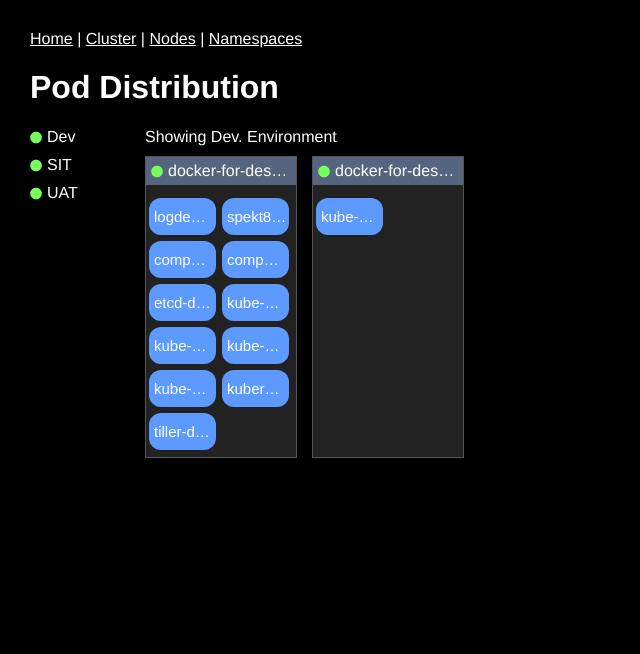
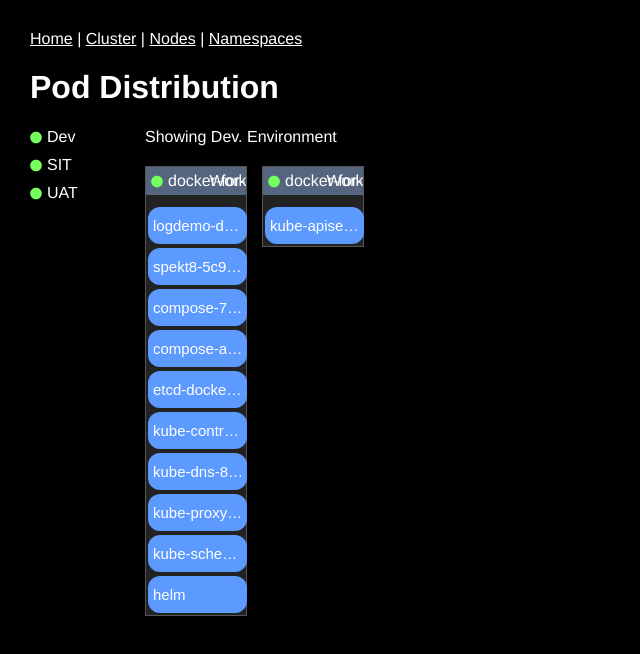
Before and after one commit to tangolab/kube-vue, a Vue app: page /#/cluster in a window 1280 px wide. Shown: the top 654 px of the page, without its empty margins (0-640 px from the left). Built offline with nearby package versions, Linux system fonts and the light colour scheme.

Commit message:
Style changes, mostly

```diff
--- a/src/views/Cluster.vue
+++ b/src/views/Cluster.vue
@@ -16,11 +16,12 @@
     <div class="pods">
       <div class="env">Showing Dev. Environment</div>
       <div class="node" v-for="node in nodes.items" :key="node.metadata.uid">
-        <div class="header">
-          <i class="fas fa-circle"></i>{{ node.metadata.name }}
+        <div v-bind:class="[role(node)==='Proxy'? proxyClass : role(node)==='Master'? masterClass: headerClass]">
+          <div class="left"><i class="fas fa-circle"></i>{{ node.metadata.name }} </div>
+          <div class="right">{{role(node)}}</div>
         </div>
-        <div class="box" v-for="pod in podsInNode(node.metadata.name)" :key="pod.metadata.uid">
-          {{pod.metadata.name}}
+        <div class="pod" v-for="pod in podsInNode(node.metadata.name)" :key="pod.metadata.uid">
+          <div class="box" v-if="myPod(pod)">{{plainPodName(pod)}}</div>
         </div>
       </div>
     </div>
@@ -28,87 +29,157 @@
 </template>
 
 <script>
-  import axios from 'axios'
-  import nodesJson from '../assets/nodes.json'
-  import podsJson from '../assets/pods.json'
+import axios from "axios";
+import nodesJson from "../assets/nodes.json";
+import podsJson from "../assets/pods.json";
 
 export default {
   data() {
     return {
+      proxyClass: 'proxy',
+      masterClass: 'master',
+      headerClass: 'header',
       nodes: [],
       pods: [],
       errors: []
-      }
+    };
   },
 
   methods: {
+    plainPodName(pod) {
+      if (pod.metadata.labels) {
+        var name = pod.metadata.labels.app;
+        if (name) {
+        } else {
+          name = pod.metadata.name;
+        }
+      } else {
+        name = pod.metadata.name;
+      }
+      return name;
+
+      /* if(podName.match(/mvdls-ui/g)){
+          return "mvdls-ui"
+        }
+          var ind = podName.indexOf("-")
+          if (ind > 0){
+            return podName.substring(0,ind)
+          }else{
+            return podName
+          } */
+    },
+    role(node) {
+      var isMaster = node.metadata.labels["role"] === "master";
+      var isProxy = node.metadata.labels["proxy"] === "true";
+      return isMaster ? "Master" : isProxy ? "Proxy" : "Worker";
+    },
     getNamespace: function() {
-        return this.$route.params['ns']
+      return this.$route.params["ns"];
     },
-      podsInNode(node){
-        return this.pods.items.filter(m => m.spec.nodeName === node)
+    podsInNode(node) {
+      return this.pods.items.filter(m => m.spec.nodeName === node);
+    },
+    myPod(pod) {
+        return !(pod.metadata.name.match(/es-/g) ||
+          pod.metadata.name.match(/metrics/g) ||
+          pod.metadata.name.match(/metering/g) ||
+          pod.metadata.name.match(/vulnerability/g) ||
+          pod.metadata.name.match(/k8s-proxy/g) ||
+          pod.metadata.name.match(/k8s-proxy/g) ||
+          pod.metadata.name.match(/prometh/g) ||
+          pod.metadata.name.match(/calico/g))
     },
     refreshNodes: function(url) {
       if (process.env.NODE_ENV === "development") {
-          this.nodes = nodesJson
+        this.nodes = nodesJson;
       } else {
-          axios.get(url, {
+        axios
+          .get(url, {
             headers: {
-                'Content-Type': 'application/json',
+              "Content-Type": "application/json"
             }
           })
           .then(response => {
             // JSON responses are automatically parsed.
-              this.nodes = response.data
+            this.nodes = response.data;
           })
           .catch(e => {
-              this.errors.push(e)
-            })
+            this.errors.push(e);
+          });
       }
     },
     refreshPods: function(url) {
       if (process.env.NODE_ENV === "development") {
-          this.pods = podsJson
+        this.pods = podsJson;
       } else {
-          axios.get(url, {
+        axios
+          .get(url, {
             headers: {
-                'Content-Type': 'application/json',
+              "Content-Type": "application/json"
             }
           })
           .then(response => {
             // JSON responses are automatically parsed.
-              this.pods = response.data
+            this.pods = response.data;
           })
           .catch(e => {
-              this.errors.push(e)
-            })
+            this.errors.push(e);
+          });
       }
     }
   },
   // Fetches posts when the component is created.
   created() {
-      var nodesUrl = "http://localhost:8001/api/v1/nodes"
-      var self = this
-      this.refreshNodes(nodesUrl)
+    var nodesUrl = "http://localhost:8001/api/v1/nodes";
+    var self = this;
+    this.refreshNodes(nodesUrl);
     setInterval(function() {
-        self.refreshNodes(nodesUrl)
-      }, 1000);
+      self.refreshNodes(nodesUrl);
+    }, 5000);
 
-      var podsUrl = "http://localhost:8001/api/v1/pods"
-      this.refreshPods(podsUrl)
+    var podsUrl = "http://localhost:8001/api/v1/pods";
+    this.refreshPods(podsUrl);
     setInterval(function() {
-        self.refreshPods(podsUrl)
-      }, 1000);
-
+      self.refreshPods(podsUrl);
+    }, 5000);
   }
-  }
+};
 </script>
 
 <style scoped>
-div.ns > div
-{
+.master .right,.proxy .right,.header .right{
+  text-align: right;
+  width: 30%;
+}
+.proxy{
+  background-color: #fb67d4;
+  padding: 5px;
+  margin-bottom: 10px;
+  text-overflow: ellipsis;
+  white-space: nowrap;
+  overflow: hidden;
+
+}
+.master{
+  background-color: #fc2020;
+  padding: 5px;
+  margin-bottom: 10px;
+  text-overflow: ellipsis;
+  white-space: nowrap;
+  overflow: hidden;
+}
+.master .left,.proxy .left,.header .left{
+  float:left;
+  width: 65%;
+}
+.pod{
+  display: block;
+}
+div.ns > div {
   padding: 0px 0px 10px 0px;
 }
+.master i,
+.proxy i,
 .header i,
 .ns div i {
   font-size: 12px !important;
@@ -128,7 +199,7 @@ div.ns > div
 .box {
   margin: 2%;
   float: left;
-  width: 40%;
+  width: 92%;
   background-color: #5d9aff;
   padding: 10px 2px 10px 5px;
   font-size: 15px;
@@ -144,11 +215,12 @@ div.ns > div
 .node {
   border: 1px #555 solid;
   float: left;
-  width: 8%;
+  width: 5%;
   margin-left: 15px;
   background: #222;
-  min-height: 300px;
-  min-width: 150px;
+  min-height: 20px;
+  min-width: 100px;
+  margin-top: 10px;
 }
 .header {
   background-color: #55657f;
--- a/src/views/Namespaces.vue
+++ b/src/views/Namespaces.vue
@@ -3,7 +3,7 @@
     <h1>Namespaces</h1>
     <div class="about">
       <transition-group name="fade" tag="div">
-        <div class="pod-border card" v-for="(post, id) in posts.items" :key="`${id}`">
+        <div class="pod-border card" v-for="(post, id) in myNamespace()" :key="`${id}`">
           <div>
             <div class="node-name">
               <router-link :to="{ path: '/pods/' + post.metadata.name}">{{ post.metadata.name }}</router-link>
@@ -30,6 +30,9 @@
       }
     },
     methods: {
+      myNamespace(){
+        return this.posts.items.filter(m => m.metadata.name.toUpperCase().startsWith("MV"))
+      },
       refresh: function(url) {
         if (process.env.NODE_ENV === "development") {
           this.posts = timeline
@@ -57,7 +60,7 @@
       this.refresh(url)
       setInterval(function() {
         self.refresh(url)
-      }, 1000);
+      }, 5000);
     }
   }
 </script>
@@ -126,8 +129,4 @@
     transition: 0.3s;
   }
 
-  .card:hover {
-    box-shadow: 0 8px 16px 0 rgba(0, 0, 0, 0.2);
-    background-color: aliceblue;
-  }
 </style>
--- a/src/views/Nodes.vue
+++ b/src/views/Nodes.vue
@@ -2,25 +2,19 @@
   <div>
     <h1>Nodes</h1>
     <div class="about">
-      <div v-for="post in posts.items" :key="post.metadata.uid">
+      <div class="node" v-for="node in nodes.items" :key="node.metadata.uid">
 
         <div class="node-name">
-          {{ post.metadata.name }}
+          {{ node.metadata.name }}
         </div>
-        <div v-for="(addr, index) in post.status.addresses" :key="`${index}`">
-          <span class="caption">{{addr.type}}</span> <span class="data">{{addr.address}}</span>
-        </div>
-        <div><span class="caption">CPU</span> <span class="data">{{post.status.capacity.cpu}} ({{post.status.allocatable.cpu}})</span></div>
-        <div><span class="caption">Memory</span> <span class="data">{{post.status.capacity.memory}} ({{post.status.allocatable.memory}})</span></div>
-        <div><span class="caption">Storage</span> <span class="data">{{post.status.capacity['ephemeral-storage']}}  ({{post.status.allocatable['ephemeral-storage']}})</span></div>
-        <div><span class="caption">Pods</span> <span class="data">{{post.status.capacity.pods}}</span></div>
+        <div><span class="caption">CPU</span> <span class="data">{{node.status.capacity.cpu}} ({{node.status.allocatable.cpu}})</span></div>
+        <div><span class="caption">Memory</span> <span class="data">{{node.status.capacity.memory}} ({{node.status.allocatable.memory}})</span></div>
+        <div><span class="caption">Storage</span> <span class="data">{{node.status.capacity['ephemeral-storage']}}  ({{node.status.allocatable['ephemeral-storage']}})</span></div>
+        <div><span class="caption">Pods</span> <span class="data">{{node.status.capacity.pods}}</span></div>
+        <div><span class="caption">Role</span> <span class="data">{{role(node)}}</span></div>
         <div class="header">Conditions</div>
-        <div v-for="(condition, index) in post.status.conditions" :key="`${index}-A`">
+        <div v-for="(condition, index) in node.status.conditions" :key="`${index}-A`">
           <span class="caption">{{condition.type}}</span> <span class="data">{{condition.status}} </span>
-        </div>
-        <div class="header">Images in Node Registry </div>
-        <div v-for="(image, index) in post.status.images" :key="`${index}-B`">
-          <span class="caption image-size">{{image.sizeBytes | prettyBytes}}</span> <span class="data">{{image.names[1]}} </span>
         </div>
       </div>
     </div>
@@ -34,15 +28,21 @@ import timeline from '../assets/nodes.json'
 export default {
   data() {
     return {
-      posts: [],
+      nodes: [],
       errors: []
     }
   },
-
-  // Fetches posts when the component is created.
+  methods: {
+      role(node){
+        var isMaster = node.metadata.labels["role"]==="master"
+        var isProxy = node.metadata.labels["proxy"]==="true"
+        return isMaster?"Master":isProxy?"Proxy":"Worker"
+      }
+  },
+  // Fetches nodes when the component is created.
   created() {
     if(process.env.NODE_ENV==="development"){
-      this.posts = timeline
+      this.nodes = timeline
     }else{
       axios.get(`http://localhost:8001/api/v1/nodes`,
       {
@@ -52,7 +52,7 @@ export default {
       })
       .then(response => {
         // JSON responses are automatically parsed.
-        this.posts = response.data
+        this.nodes = response.data
       })
       .catch(e => {
         this.errors.push(e)
@@ -63,8 +63,8 @@ export default {
     // async / await version (created() becomes async created())
     //
     // try {
-    //   const response = await axios.get(`http://jsonplaceholder.typicode.com/posts`)
-    //   this.posts = response.data
+    //   const response = await axios.get(`http://jsonplaceholder.typicode.com/nodes`)
+    //   this.nodes = response.data
     // } catch (e) {
     //   this.errors.push(e)
     // }
@@ -73,6 +73,12 @@ export default {
 </script>
 
 <style scoped>
+  .node{
+    float:left;
+    width:300px;
+    border: 1px lightgrey solid;
+    margin: 3px;
+  }
   div.about div div{
     text-align: left;
   }
--- a/src/views/Pods.vue
+++ b/src/views/Pods.vue
@@ -60,7 +60,7 @@
       this.refresh(url)
       setInterval(function() {
         self.refresh(url)
-      }, 1000);
+      }, 5000);
     }
   }
 </script>
@@ -129,8 +129,4 @@
     transition: 0.3s;
   }
 
-  .card:hover {
-    box-shadow: 0 8px 16px 0 rgba(0, 0, 0, 0.2);
-    background-color: aliceblue;
-  }
 </style>
```
Also changed, not shown: 1 other file (tests, documents, lock files or other folders). Lines whose indentation alone changed are shown as unchanged.
